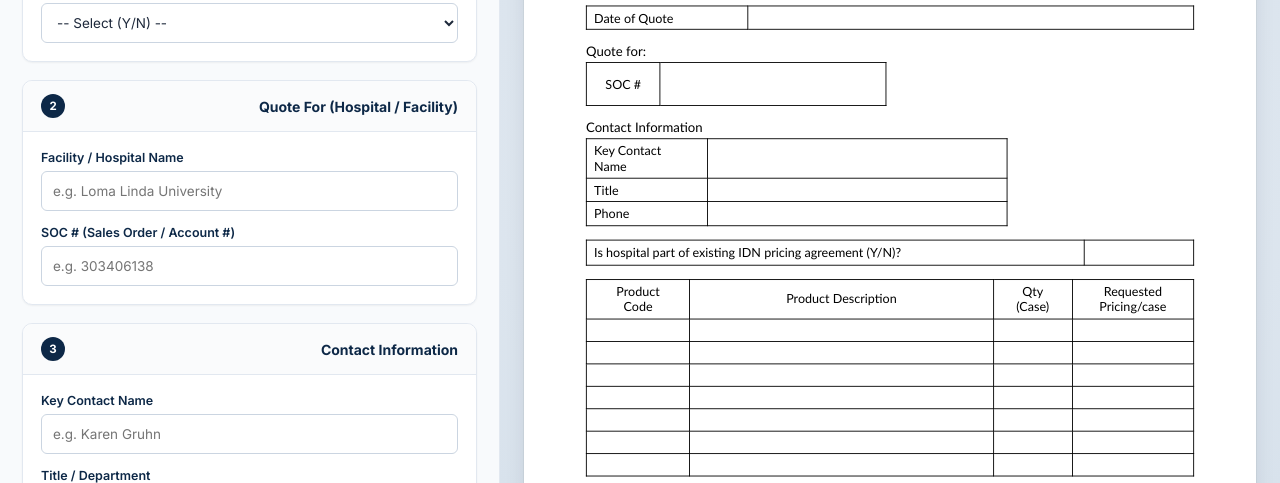
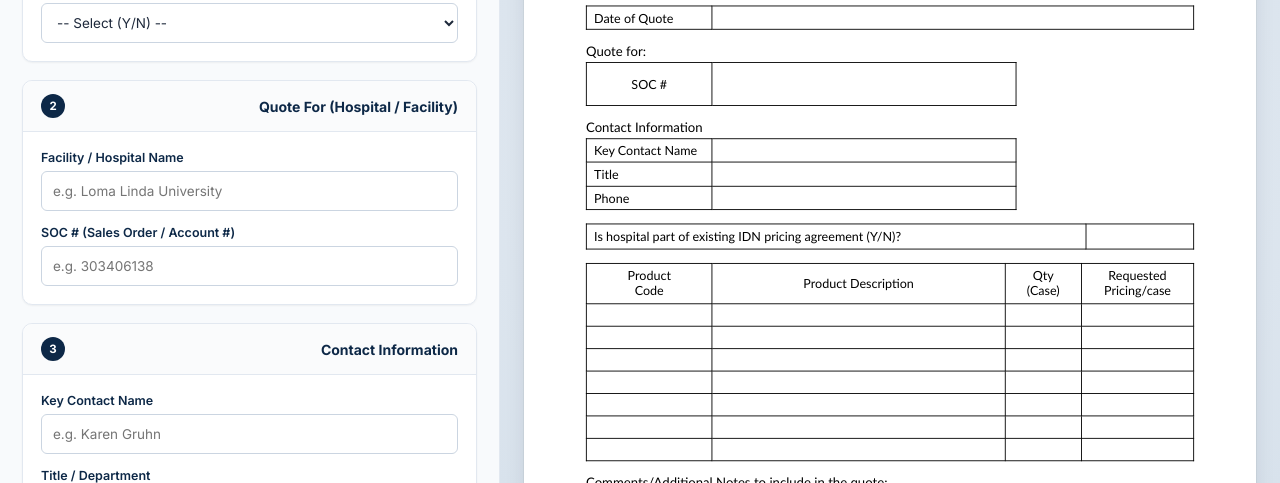
Before and after one commit to youngjk9-yz/Livsmed, a website built with Vite: page index.html in a window 1280 px wide. Shown: the part 317-800 px from the top of the page. Built offline with nearby package versions, Linux system fonts and the light colour scheme.

Commit message:
Align the vertical line of the first column across all document tables

```diff
--- a/index.html
+++ b/index.html
@@ -301,7 +301,7 @@
                   <table class="doc-table doc-table-contact">
                     <tbody>
                       <tr>
-                        <td class="cell-label contact-label-cell">Key Contact<br>Name</td>
+                        <td class="cell-label contact-label-cell">Key Contact Name</td>
                         <td class="cell-val contact-val-cell" id="preview-contact-name"></td>
                       </tr>
                       <tr>
--- a/src/style.css
+++ b/src/style.css
@@ -929,10 +929,14 @@ html, body {
 /* 1. Date of Quote Table */
 .date-table {
   width: 100%;
+  table-layout: fixed;
 }
 
 .date-label-cell {
-  width: 180px;
+  width: 140px;
+  min-width: 140px;
+  max-width: 140px;
+  box-sizing: border-box;
   font-weight: 400;
   white-space: nowrap;
 }
@@ -941,13 +945,17 @@ html, body {
   font-weight: 400;
 }
 
-/* 2. SOC # Table (Partial Width ~330px) */
+/* 2. SOC # Table (Partial Width) */
 .doc-table-soc {
-  width: 335px;
+  width: 480px;
+  table-layout: fixed;
 }
 
 .soc-label-cell {
-  width: 82px;
+  width: 140px;
+  min-width: 140px;
+  max-width: 140px;
+  box-sizing: border-box;
   text-align: center;
   font-weight: 400;
 }
@@ -964,14 +972,19 @@ html, body {
   font-weight: 400;
 }
 
-/* 3. Contact Information Table (Partial Width ~460px) */
+/* 3. Contact Information Table (Partial Width) */
 .doc-table-contact {
-  width: 470px;
+  width: 480px;
+  table-layout: fixed;
 }
 
 .contact-label-cell {
-  width: 135px;
+  width: 140px;
+  min-width: 140px;
+  max-width: 140px;
+  box-sizing: border-box;
   font-weight: 400;
+  white-space: nowrap;
   line-height: 1.25;
 }
 
@@ -982,13 +995,14 @@ html, body {
 /* 4. IDN Agreement Table */
 .idn-table {
   width: 100%;
+  table-layout: fixed;
 }
 
 .idn-label-cell {
   text-align: left;
   padding: 6px 10px;
   line-height: 1.35;
-  width: 82%;
+  width: auto;
 }
 
 .idn-sublabel {
@@ -996,7 +1010,7 @@ html, body {
 }
 
 .idn-val-cell {
-  width: 18%;
+  width: 120px;
   text-align: center;
   font-size: 11.5pt;
   font-weight: 400;
@@ -1005,6 +1019,7 @@ html, body {
 /* 5. Products Table */
 .products-table {
   width: 100%;
+  table-layout: fixed;
 }
 
 .products-table thead th {
@@ -1015,10 +1030,34 @@ html, body {
   background-color: transparent;
 }
 
-.th-code { width: 17%; }
-.th-desc { width: 50%; }
-.th-qty { width: 13%; }
-.th-price { width: 20%; }
+.th-code,
+.td-code {
+  width: 140px;
+  min-width: 140px;
+  max-width: 140px;
+  box-sizing: border-box;
+}
+
+.th-desc,
+.td-desc {
+  width: auto;
+}
+
+.th-qty,
+.td-qty {
+  width: 85px;
+  min-width: 85px;
+  max-width: 85px;
+  box-sizing: border-box;
+}
+
+.th-price,
+.td-price {
+  width: 125px;
+  min-width: 125px;
+  max-width: 125px;
+  box-sizing: border-box;
+}
 
 .products-table tbody td {
   height: 25px;
@@ -1059,14 +1098,19 @@ html, body {
   white-space: pre-wrap;
 }
 
-/* 7. LivsMed Sales Rep Information Table (Partial Width ~470px) */
+/* 7. LivsMed Sales Rep Information Table (Partial Width) */
 .doc-table-rep {
-  width: 485px;
+  width: 480px;
+  table-layout: fixed;
 }
 
 .rep-label-cell {
   width: 140px;
+  min-width: 140px;
+  max-width: 140px;
+  box-sizing: border-box;
   font-weight: 400;
+  white-space: nowrap;
 }
 
 .rep-val-cell {
```
